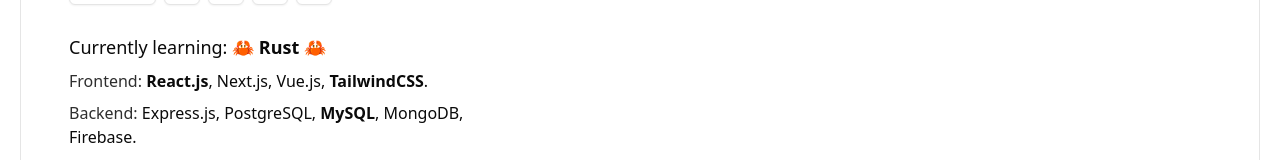
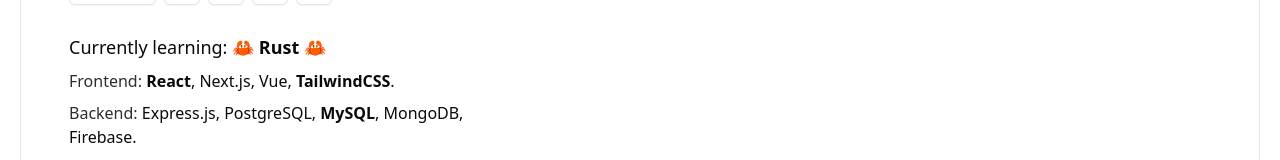
Before and after one commit to hydrarguru/personal-portfolio, a React (Vite) app: page / in a window 1280 px wide. Shown: the part 340-500 px from the top of the page. Built offline with nearby package versions, Linux system fonts and the light colour scheme.

Commit message:
refactor: minor styling tweaks

```diff
--- a/src/App.tsx
+++ b/src/App.tsx
@@ -54,7 +54,7 @@ function App() {
                 <span className="text-primary/90">
                   Frontend:{" "}
                 </span>
-                <span className="font-semibold">React.js</span>, Next.js, Vue.js, <span className="font-semibold">TailwindCSS</span>.
+                <span className="font-semibold">React</span>, Next.js, Vue, <span className="font-semibold">TailwindCSS</span>.
               </p>
 
               <p>
@@ -90,7 +90,7 @@ function App() {
             </div>
           </section>
         </div>
-        <div className="relative mt-3 w-full max-w-4xl p-2 md:p-8 lg:mt-0 lg:h-full lg:w-3/5 lg:overflow-y-scroll">
+        <div className="relative mt-3 w-full max-w-6xl md:max-w-xl xl:max-w-6xl p-2 md:p-8 lg:mt-0 lg:h-full lg:w-3/5 lg:overflow-y-scroll">
           <NavbarMenu
             projectSection={<ProjectTab />}
             experienceSection={<ExperienceTab />}
```
